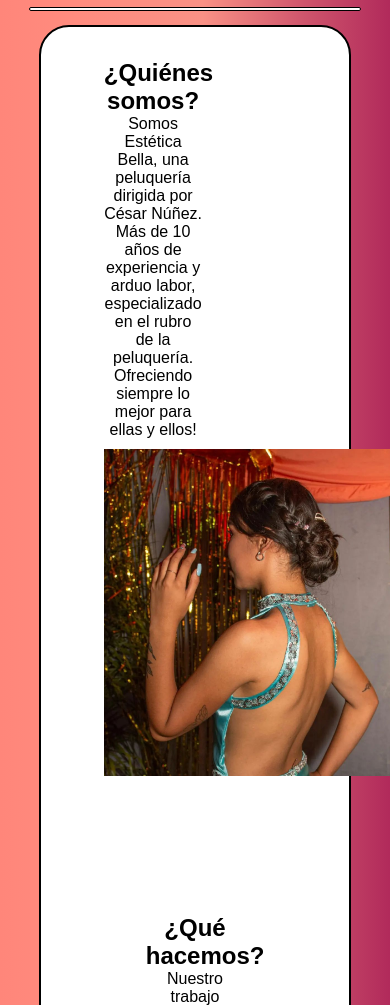
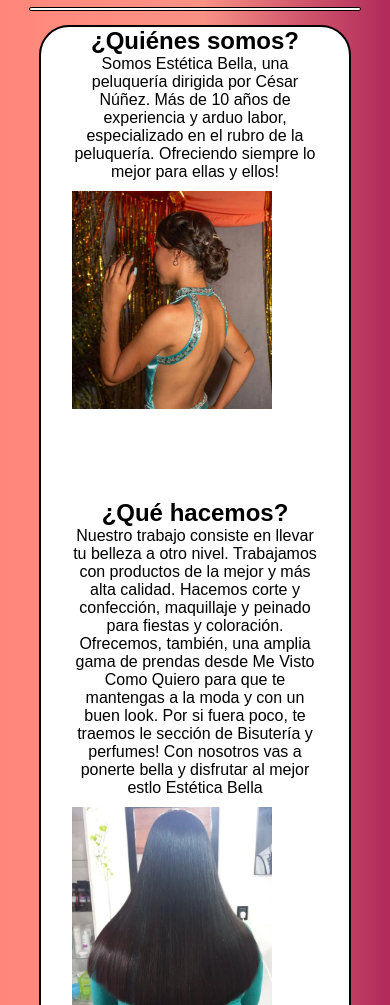
Before and after one commit to FerChoo9/PF_Roberts, a website: page pages/nosotros.html in a window 390 px wide. Shown: the part 95-1100 px from the top of the page. Drawn offline with Linux system fonts and the light colour scheme.

Commit message:
contenido de la pagina arreglado y agregado

```diff
--- a/pages/nosotros.html
+++ b/pages/nosotros.html
@@ -5,7 +5,7 @@
     <meta http-equiv="X-UA-Compatible" content="IE=edge" />
     <meta name="viewport" content="width=device-width, initial-scale=1.0" />
     <link rel="stylesheet" href="../css/style.css" />
-    <title>Estética Bella | INICIO</title>
+    <title>Estética Bella | Nosotros</title>
   </head>
   <body>
     <div class="header">
--- a/scss/_main.scss
+++ b/scss/_main.scss
@@ -1,6 +1,7 @@
 .container {
   display: flex;
   width: 80%;
+  max-width: 1366px;
   margin: 0 auto;
   background-color: $font-color;
   color: black;
@@ -177,3 +178,28 @@
     }
   }
 }
+@media (max-width: 770px) {
+  .main__text {
+    display: flex;
+    flex-direction: column;
+    flex-wrap: nowrap;
+    img {
+      display: flex;
+      flex-direction: column;
+      flex-wrap: nowrap;
+      width: 200px;
+    }
+    .main__quienessomos {
+      display: flex;
+      flex-direction: column;
+      width: 100%;
+      margin: 0 auto;
+    }
+    .main__quehacemos {
+      display: flex;
+      flex-direction: column;
+      margin: 0 auto;
+      width: 100%;
+    }
+  }
+}
```
Also changed, not shown: pages/bisuteria.html (+1 -1 lines), pages/contacto.html (+1 -1 lines), pages/mvcq.html (+1 -1 lines), css/style.css, 1 other file.
